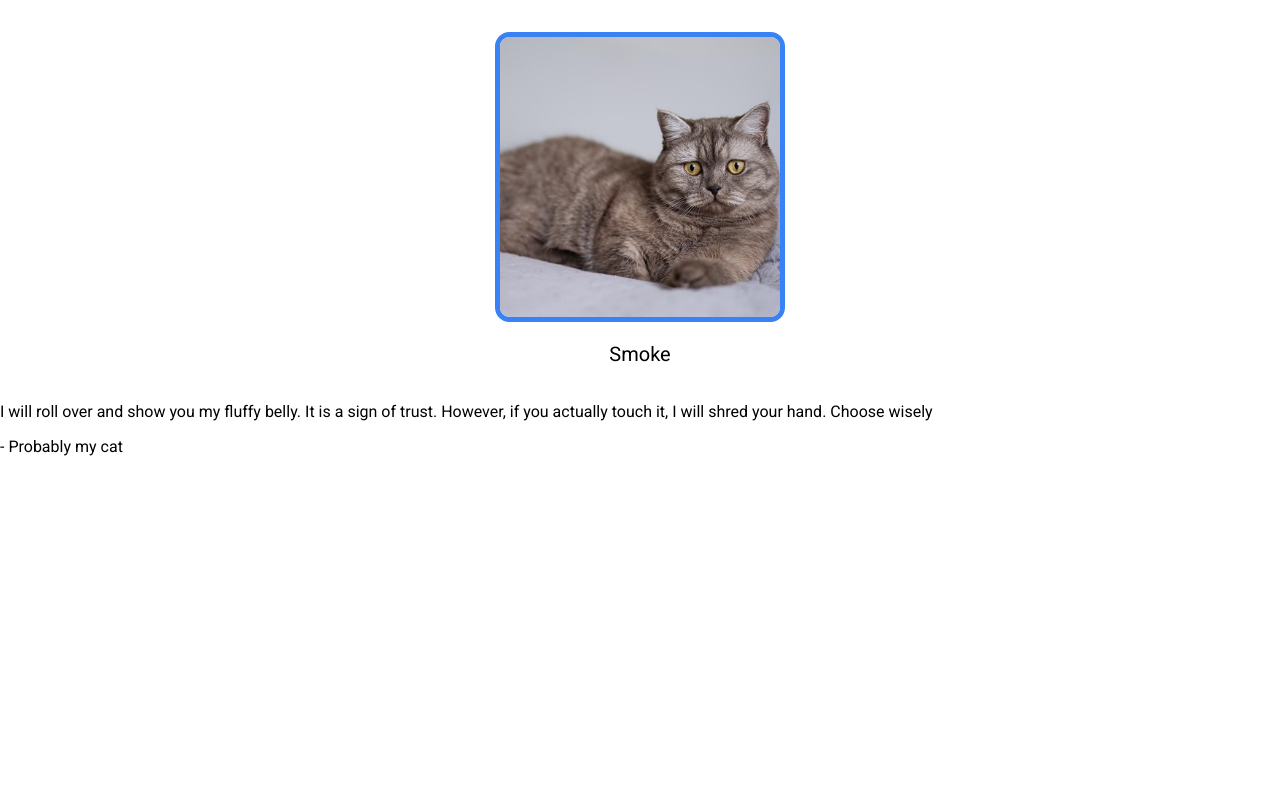
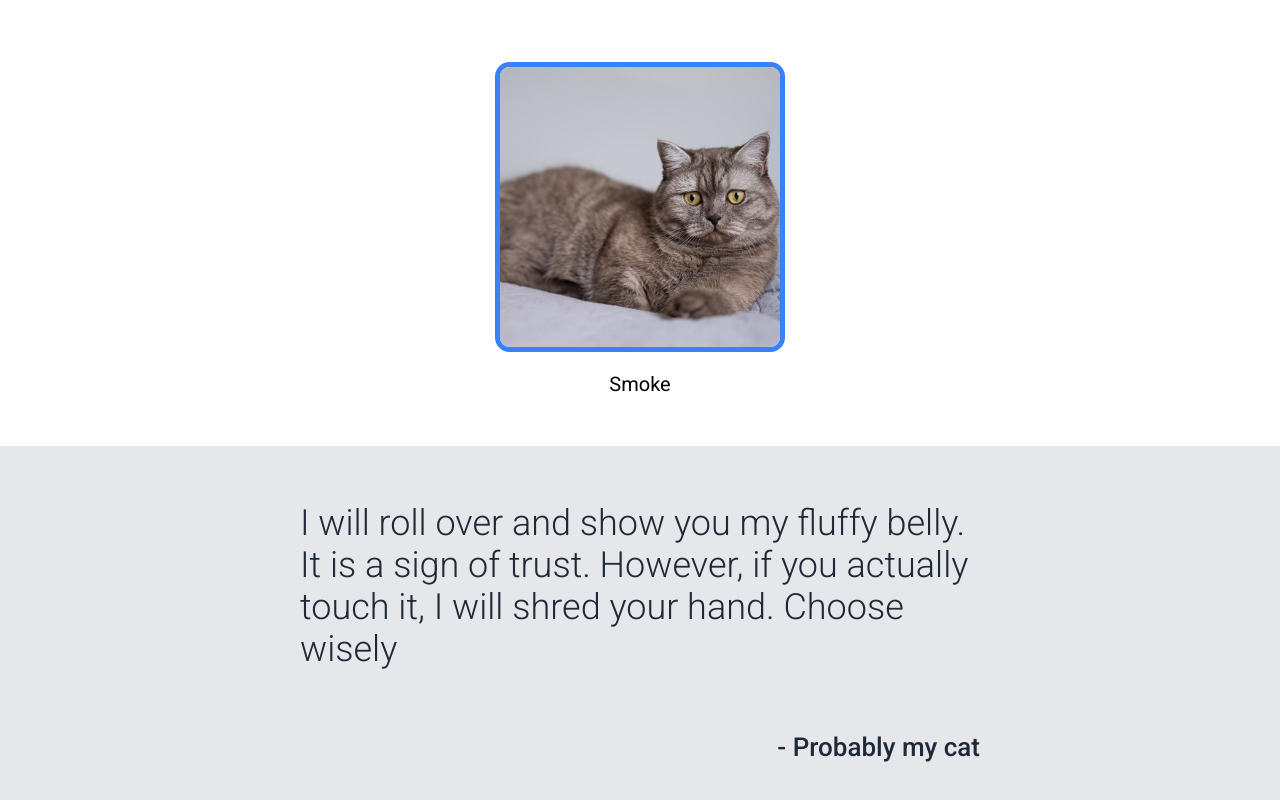
Before and after one commit to DariusJderu1/landing-page, a plain HTML site: page index.html in a window 1280 px wide. Shown: the part 1282-2082 px from the top of the page. Before the commit the page ends 1754 px from the top, so only its background shows below. Drawn offline with Linux system fonts and the light colour scheme.

Commit message:
Add css to quote section

```diff
--- a/index.css
+++ b/index.css
@@ -116,6 +116,9 @@ body {
     flex-direction: column;
     align-items: center;
     gap: 25px;
+
+    padding-top: 30px;
+    padding-bottom: 30px;
 }
 
 .main-content h2 {
@@ -161,3 +164,37 @@ body {
     font-size: 20px;
 }
 /*main-content*/
+
+
+/*quote section*/
+.quote-section {
+
+    display: flex;
+    flex-direction: column;
+
+    align-items: center;
+    justify-content: center;
+
+    padding: 20px 300px;
+
+    background-color: #e5e7eb;
+}
+
+.quote-section-author {
+
+    align-self: flex-end;
+}
+
+.quote-section p {
+
+    font-size: 36px;
+    color: #1f2937;
+    font-weight: 300;
+}
+
+.quote-section .quote-section-author {
+
+    font-size: 26px;
+    font-weight: 500;
+}
+/*quote section*/
--- a/index.html
+++ b/index.html
@@ -81,13 +81,15 @@
     </div>
     <!--Main Content-->
 
+    <!--Quote section-->
     <div class="quote-section">
 
         <p>I will roll over and show you my fluffy belly. It is a sign of trust. However, if you actually touch it, I will shred your hand. Choose wisely</p>
 
-        <p>- Probably my cat</p>
+        <p class="quote-section-author">- Probably my cat</p>
 
     </div>
+    <!--Quote section-->
 
 </body>
 
```
